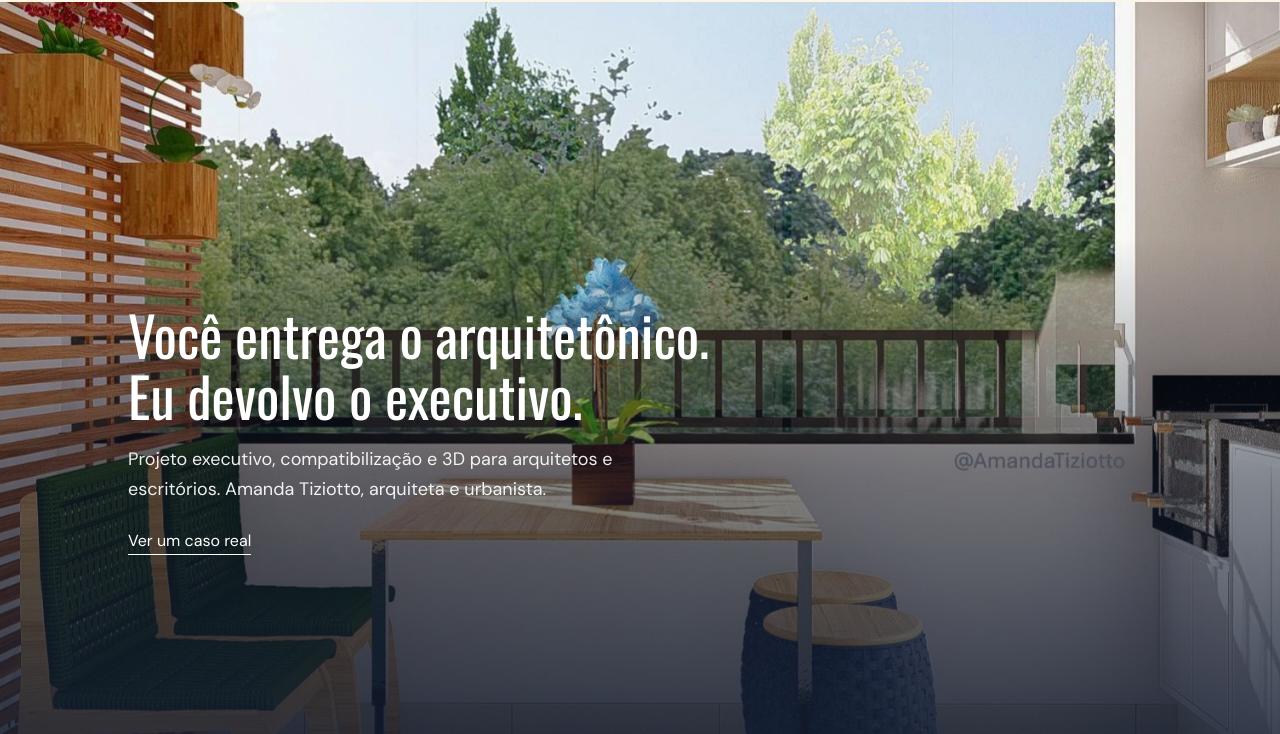
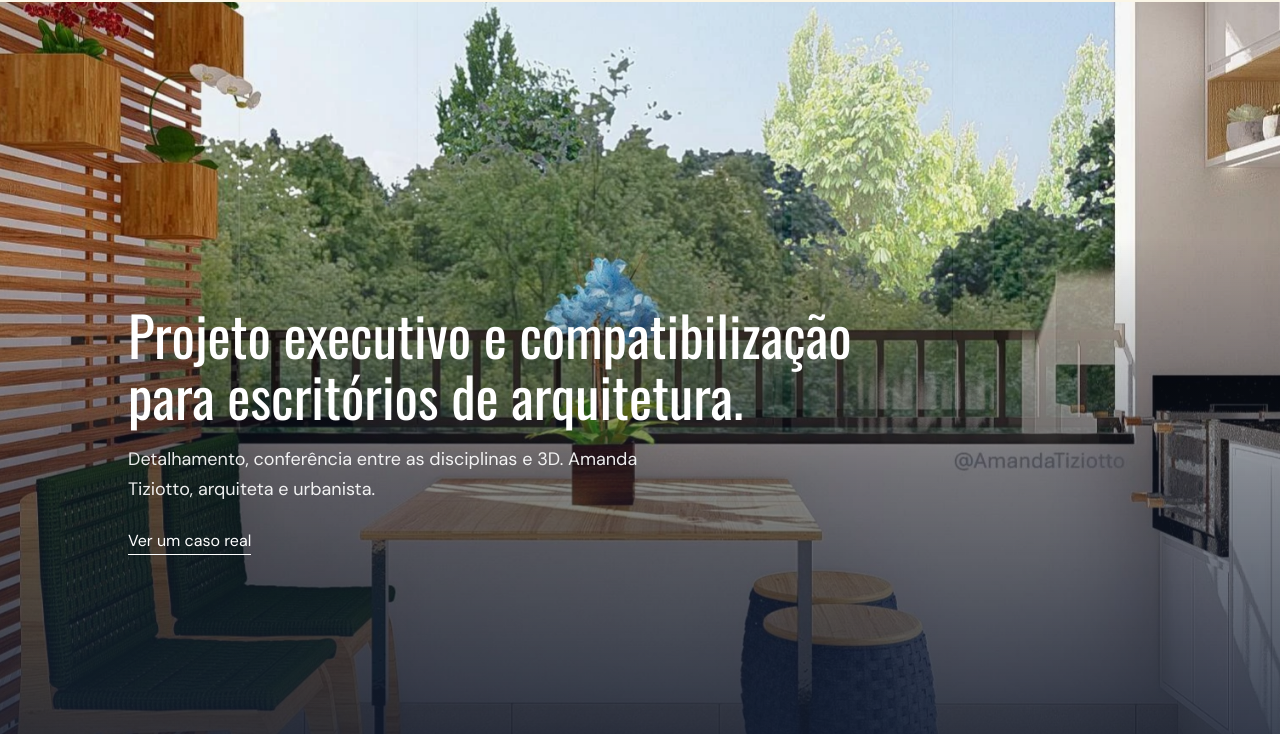
Before and after one commit to duartecosta21/amanda-tiziotto-site, a plain HTML site: page v2/index.html in a window 1280 px wide. Shown: the part 66-800 px from the top of the page. Drawn offline with Linux system fonts and the light colour scheme.

Commit message:
v2: H1 'Projeto executivo e compatibilização para escritórios de arquitetura'
Co-Authored-By: Claude Opus 5.5 <noreply@anthropic.com>

```diff
--- a/v2/index.html
+++ b/v2/index.html
@@ -33,8 +33,8 @@
   <section class="hero" aria-labelledby="h1">
     <div class="hero-bg" aria-hidden="true"><img src="../assets/images/interiores-varanda.webp" alt="" width="1561" height="1080" fetchpriority="high"></div>
     <div class="hero-copy">
-      <h1 id="h1"><span class="ln"><span>Você entrega o arquitetônico.</span></span><span class="ln"><span>Eu devolvo o executivo.</span></span></h1>
-      <p class="hero-sub">Projeto executivo, compatibilização e 3D para arquitetos e escritórios. Amanda Tiziotto, arquiteta e urbanista.</p>
+      <h1 id="h1"><span class="ln"><span>Projeto executivo e compatibilização</span></span><span class="ln"><span>para escritórios de arquitetura.</span></span></h1>
+      <p class="hero-sub">Detalhamento, conferência entre as disciplinas e 3D. Amanda Tiziotto, arquiteta e urbanista.</p>
       <a class="line-link" href="#caso">Ver um caso real</a>
     </div>
   </section>
```
